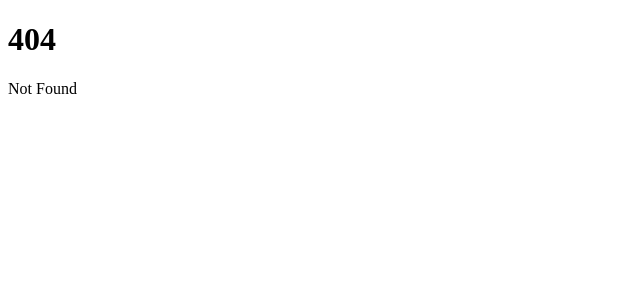
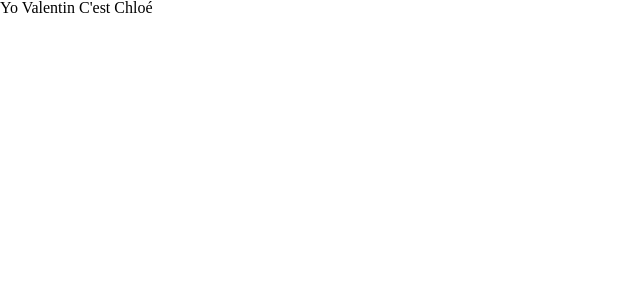
Before and after one commit to chloe-dst/Workshop-Design-System, a SvelteKit app in the folder app/: page / in a window 1280 px wide. Before the commit this address had no page. Shown: the top 300 px of the page, without its empty margins (0-640 px from the left). Built offline with nearby package versions, Linux system fonts and the light colour scheme.

Commit message:
creation of global style

```diff
--- a/app/src/assets/global.css
+++ b/app/src/assets/global.css
@@ -1,22 +1,119 @@
 /*------------------------------------*\
-  #COLORS
+  #RESET CSS
 \*------------------------------------*/
-.primary--color{
-  color: red;
+
+html, body, div, span, applet, object, iframe,
+h1, h2, h3, h4, h5, h6, p, blockquote, pre,
+a, abbr, acronym, address, big, cite, code,
+del, dfn, em, img, ins, kbd, q, s, samp,
+small, strike, strong, sub, sup, tt, var,
+b, u, i, center,
+dl, dt, dd, ol, ul, li,
+fieldset, form, label, legend,
+table, caption, tbody, tfoot, thead, tr, th, td,
+article, aside, canvas, details, embed,
+figure, figcaption, footer, header, hgroup,
+menu, nav, output, ruby, section, summary,
+time, mark, audio, video {
+	margin: 0;
+	padding: 0;
+	border: 0;
+	font-size: 100%;
+	font: inherit;
+	vertical-align: baseline;
+}
+/* HTML5 display-role reset for older browsers */
+article, aside, details, figcaption, figure,
+footer, header, hgroup, menu, nav, section {
+	display: block;
+}
+body {
+	line-height: 1;
+}
+ol, ul {
+	list-style: none;
+}
+blockquote, q {
+	quotes: none;
+}
+blockquote:before, blockquote:after,
+q:before, q:after {
+	content: '';
+	content: none;
+}
+table {
+	border-collapse: collapse;
+	border-spacing: 0;
 }
 
-.secondary--color{
-  color: green;
+
+
+
+
+/*------------------------------------*\
+  #GLOBAL VARIABLES
+\*------------------------------------*/
+:root{
+  /* COLORS */
+  --blue: #0596a7;
+  --darker-blue: #007381;
+  --lighter-blue: #82BDC3;
+  --grey: #BDBDBD;
+  --white: #F9FAFF;
+  --black: #101726;
+
+  --color-text-dark: var(--black);
+  --color-text-light: var(--white);
+  --color-background: var(--white);
+  --color-primary: var(--blue);
+  --color-secondary: var(--lighter_blue);
+  --color-highlight: var(--darker_blue);
+  --color-disabled: var(--grey);
+
+  /* FONTS */
+  --font-family-primary: 'Montserrat';
+
+  --font-weight-regular: 400;
+  --font-weight-semibold: 600;
+  --font-weight-bold: 700;
+
+  --font-size-regular: 16px;
+  --font-size-heading: 36px;
+
+  /* BORDERS */
+  --border-radius: 24px;
+
+  --border-height-regular: 1px;
+  --border-height-thick: 3px;
+
 }
+
+
+
+
+
+/*------------------------------------*\
+  #LAYOUT
+\*------------------------------------*/
+
+body{
+  font-family: var(--font-family-primary);
+  font-size: var(--font-size-regular);
+}
+
+
+
+
 
 /*------------------------------------*\
   #STYLES
 \*------------------------------------*/
 
-.heading--1{
-  font-size: 24px;
+.title{
+  font-size: var(--font-size-regular);
+  font-weight: var(--font-weight-bold);
 }
 
-.body--1{
-  font-size: 14px;
+.text-semibold{
+  font-weight: var(--font-weight-semibold);
 }
--- a/app/src/routes/login/+page.svelte
+++ b/app/src/routes/+page.svelte
@@ -1,6 +1,6 @@
 <script>
-    import Text from "../../components/UI/atoms/Text.svelte";
-    import '../../assets/global.css';
+    import Text from '../components/UI/atoms/Text.svelte';
+    import '../assets/global.css';
 </script>
 
 <Text
```
